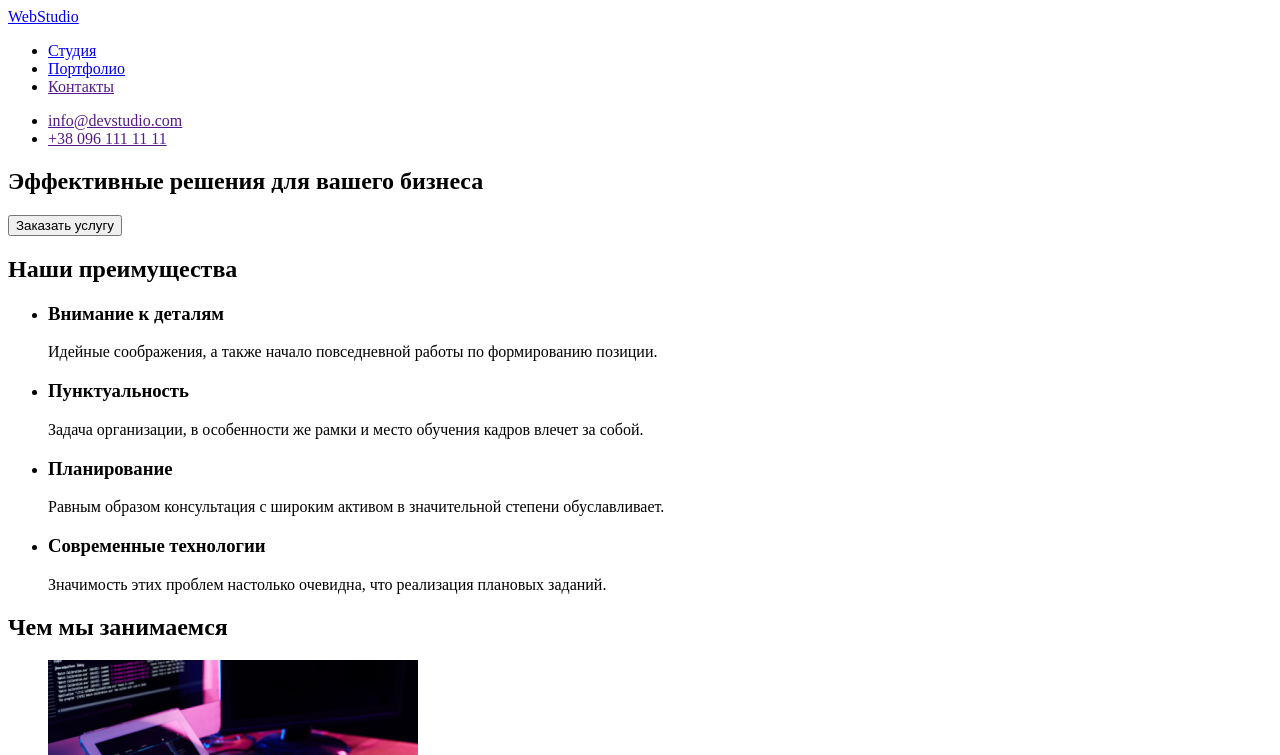
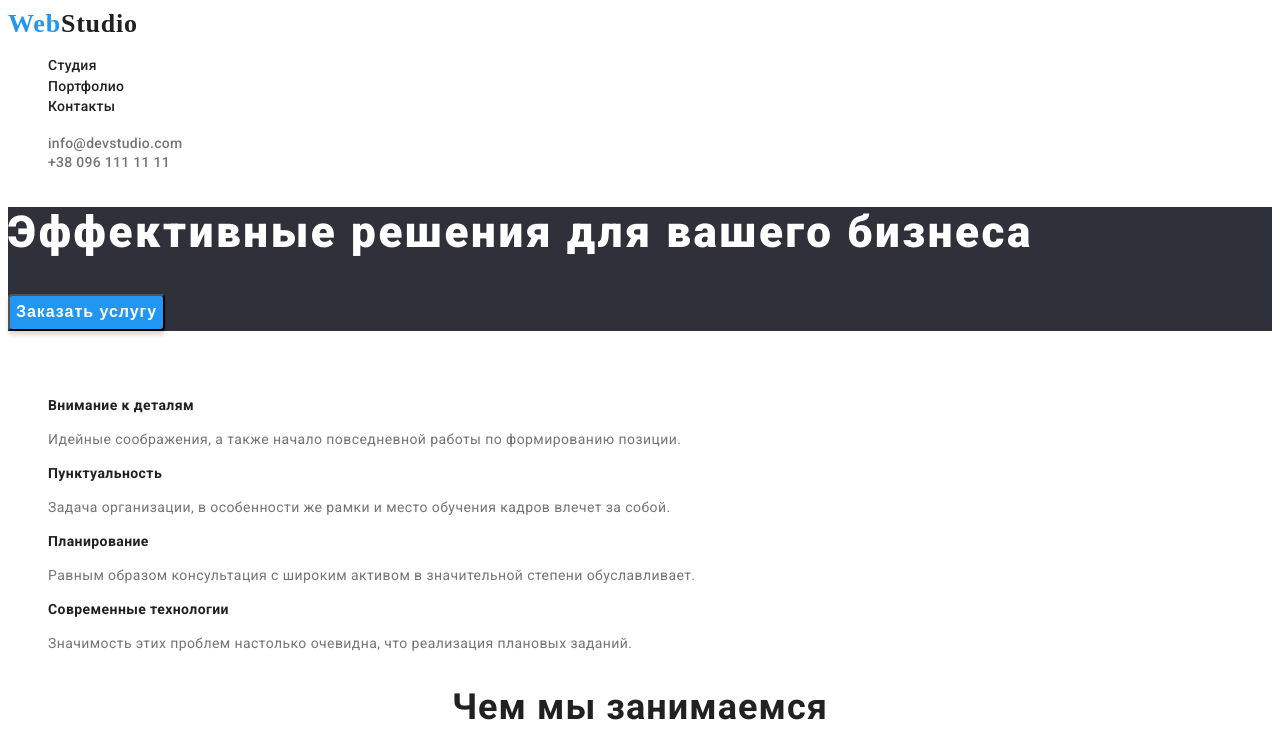
Before and after one commit to VitaliyKhmil/goit-markup-hw-03, a plain HTML site: page index.html in a window 1280 px wide. Shown: the top 755 px of the page. Drawn offline with Linux system fonts and the light colour scheme; the site is published under a folder, as on GitHub Pages, so addresses that start at the root find nothing.

Commit message:
final dz2

```diff
--- a/index.html
+++ b/index.html
@@ -7,7 +7,7 @@
     <link rel="preconnect" href="https://fonts.googleapis.com">
 <link rel="preconnect" href="https://fonts.gstatic.com" crossorigin>
 <link href="https://fonts.googleapis.com/css2?family=Roboto:wght@400;500;700;900&display=swap" rel="stylesheet">
-<link rel="stylesheet" href="/css/styles.css">
+<link rel="stylesheet" href="./css/styles.css">
 </head>
        <body>
            <!-- Шапка сайта -->
@@ -15,8 +15,8 @@
              <nav class="header-navigation">
                <a href="./index.html" class="link"><span class="span-web">Web</span><span class="span-studio">Studio</span></a>
               <ul class="header-list list">
-                <li class="header-item"><a href="/index.html" class="header-link link">Студия</a></li>
-                <li class="header-item"><a href="/portfolio.html" class="header-link link">Портфолио</a></li>
+                <li class="header-item"><a href="./index.html" class="header-link link">Студия</a></li>
+                <li class="header-item"><a href="./portfolio.html" class="header-link link">Портфолио</a></li>
                 <li class="header-item"><a href="" class="header-link link">Контакты</a></li>
               </ul>
               </nav>
--- a/portfolio.html
+++ b/portfolio.html
@@ -8,7 +8,7 @@
     <link rel="preconnect" href="https://fonts.googleapis.com">
     <link rel="preconnect" href="https://fonts.gstatic.com" crossorigin>
     <link href="https://fonts.googleapis.com/css2?family=Roboto:wght@400;500;700;900&display=swap" rel="stylesheet">
-    <link rel="stylesheet" href="/css/styles.css">
+    <link rel="stylesheet" href="./css/styles.css">
 </head>
 
 <body>
@@ -17,8 +17,8 @@
         <nav class="header-navigation">
             <a href="./index.html" class="link"><span class="span-web">Web</span><span class="span-studio">Studio</span></a>
             <ul class="header-list list">
-                <li class="header-item"><a href="/index.html" class="header-link link">Студия</a></li>
-                <li class="header-item"><a href="/portfolio.html" class="header-link link">Портфолио</a></li>
+                <li class="header-item"><a href="./index.html" class="header-link link">Студия</a></li>
+                <li class="header-item"><a href="./portfolio.html" class="header-link link">Портфолио</a></li>
                 <li class="header-item"><a href="" class="header-link link">Контакты</a></li>
             </ul>
         </nav>
```
